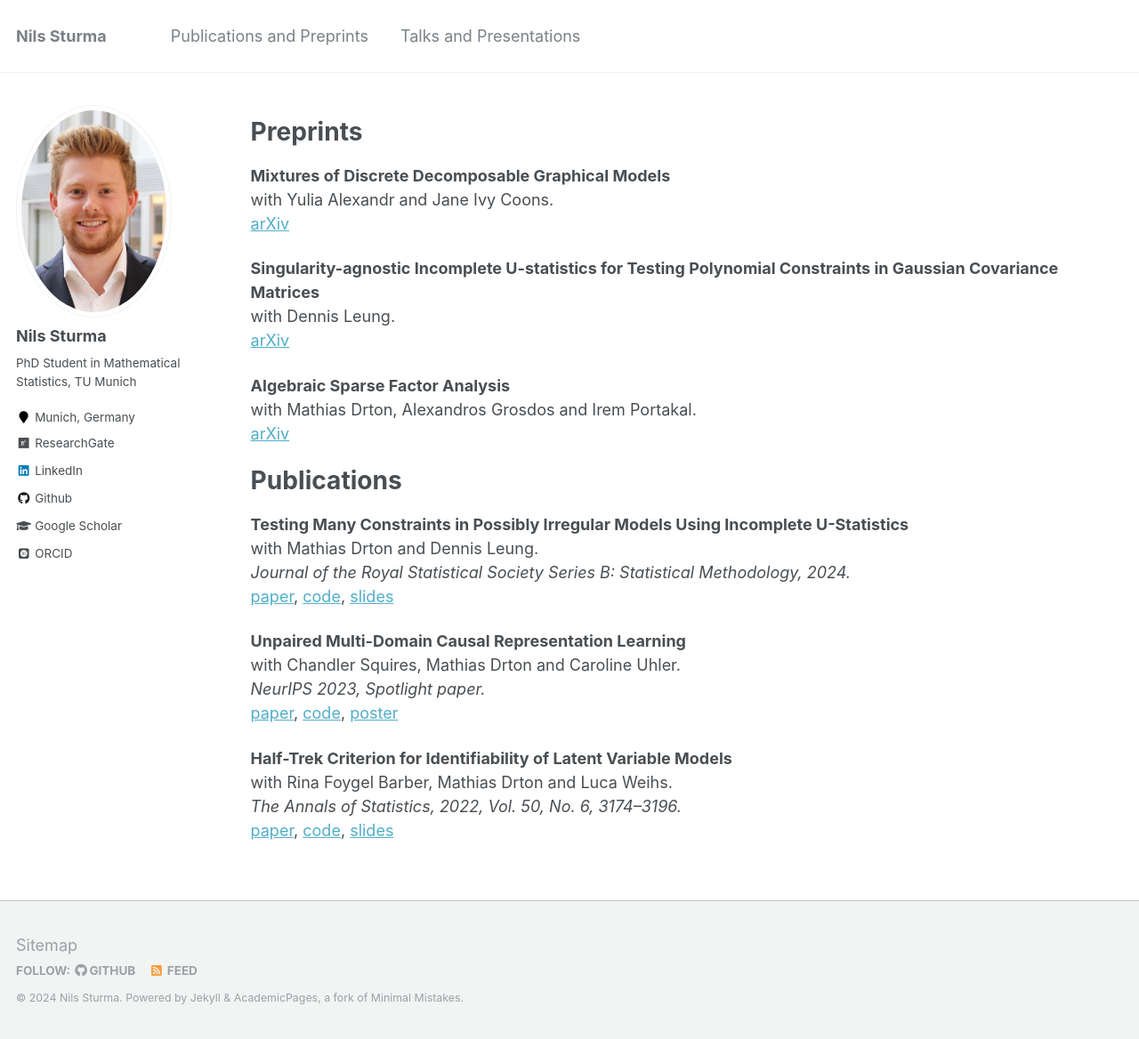
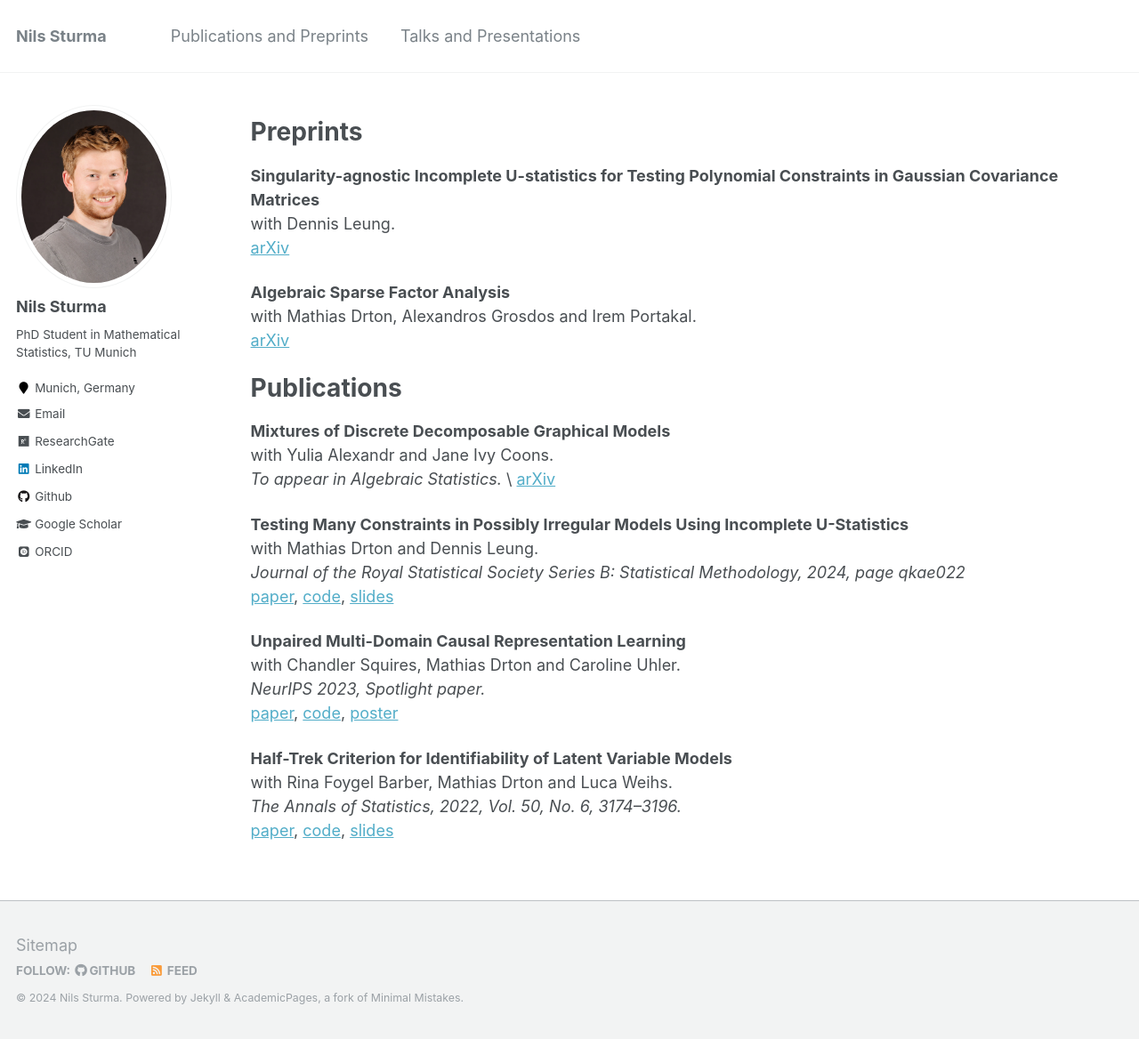
Before and after one commit to NilsSturma/nilssturma.github.io, a Jekyll site: the page built from _pages/publications.md, in a window 1280 px wide and 1168 px high. Shown: the whole window at 89% size. Built offline with Jekyll 4.4.1, drawn with Linux system fonts in a browser that asks for light colours; some web fonts are replaced.

Commit message:
new photo

```diff
--- a/_config.yml
+++ b/_config.yml
@@ -81,13 +81,13 @@ analytics:
 # Site Author
 author:
   name             : "Nils Sturma"
-  avatar           : "Foto_NilsSturma.jpg"
+  avatar           : "Nils.png"
   bio              : "PhD Student in Mathematical Statistics, TU Munich"
   location         : "Munich, Germany"
   employer         :
   pubmed           : #"https://www.ncbi.nlm.nih.gov/pubmed/?term=john+snow"
   googlescholar    : "https://scholar.google.com/citations?user=pLhbSv4AAAAJ&hl=en"
-  email            :
+  email            : "nils.sturma@tum.de"
   researchgate     : "https://www.researchgate.net/profile/Nils-Sturma"
   uri              :
   bitbucket        :
--- a/_pages/publications.md
+++ b/_pages/publications.md
@@ -34,9 +28,15 @@ with Mathias Drton, Alexandros Grosdos and Irem Portakal. \
 
 # Publications
 
+**Mixtures of Discrete Decomposable Graphical Models** \
+with Yulia Alexandr and Jane Ivy Coons. \
+*To appear in Algebraic Statistics.* \
+[arXiv](https://arxiv.org/abs/2401.15950)
+
+
 **Testing Many Constraints in Possibly Irregular Models Using Incomplete U-Statistics** \
 with Mathias Drton and Dennis Leung. \
-*Journal of the Royal Statistical Society Series B: Statistical Methodology, 2024.* \
+*Journal of the Royal Statistical Society Series B: Statistical Methodology, 2024, page qkae022* \
 [paper](https://doi.org/10.1093/jrsssb/qkae022), [code](https://github.com/NilsSturma/TestGGM), [slides](https://nilssturma.github.io/files/presentation_testing_U_stats.pdf)
 
 **Unpaired Multi-Domain Causal Representation Learning** \
```
Also changed, not shown: other parts of _pages/publications.md (+0 -6 lines), images/Nils.png (added).
